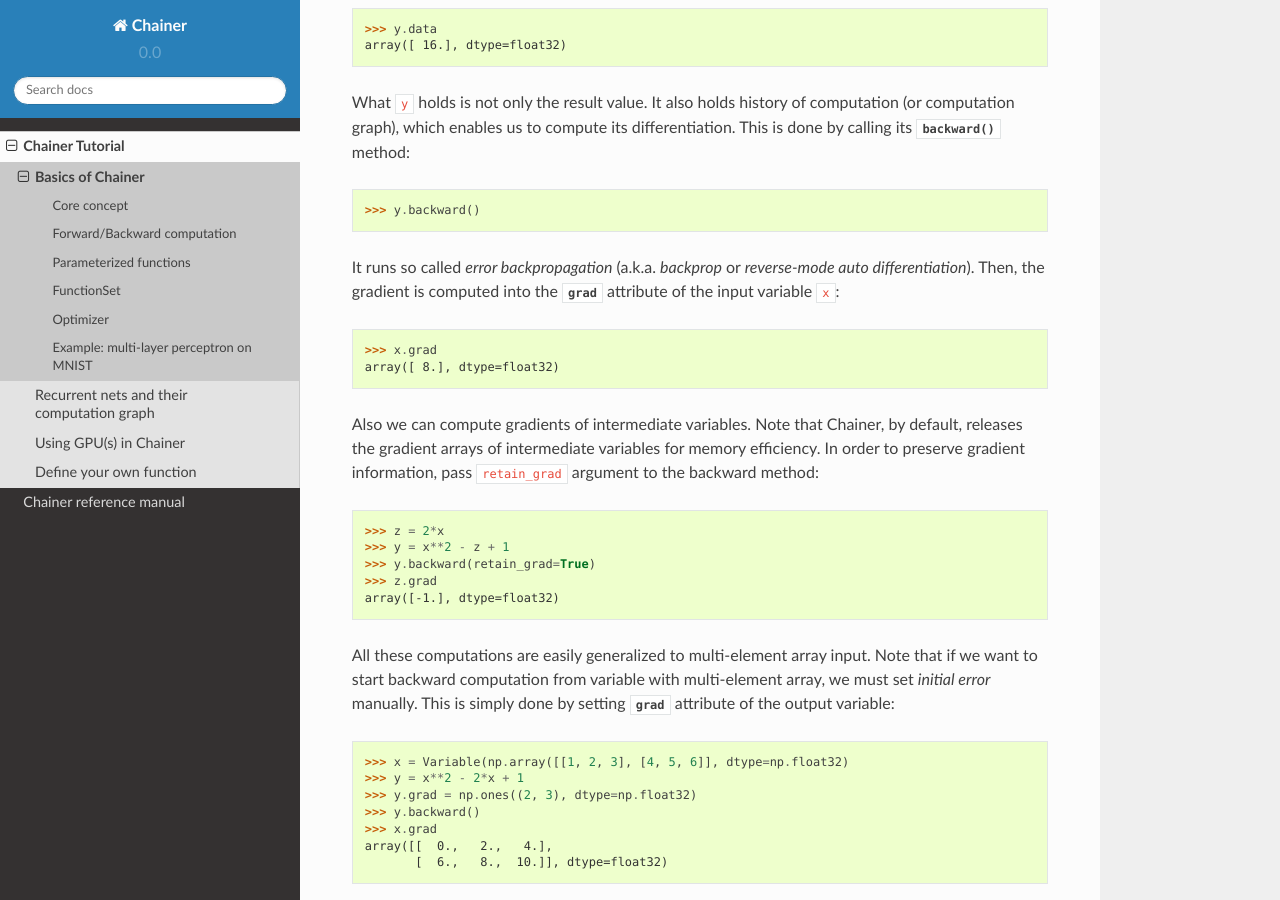
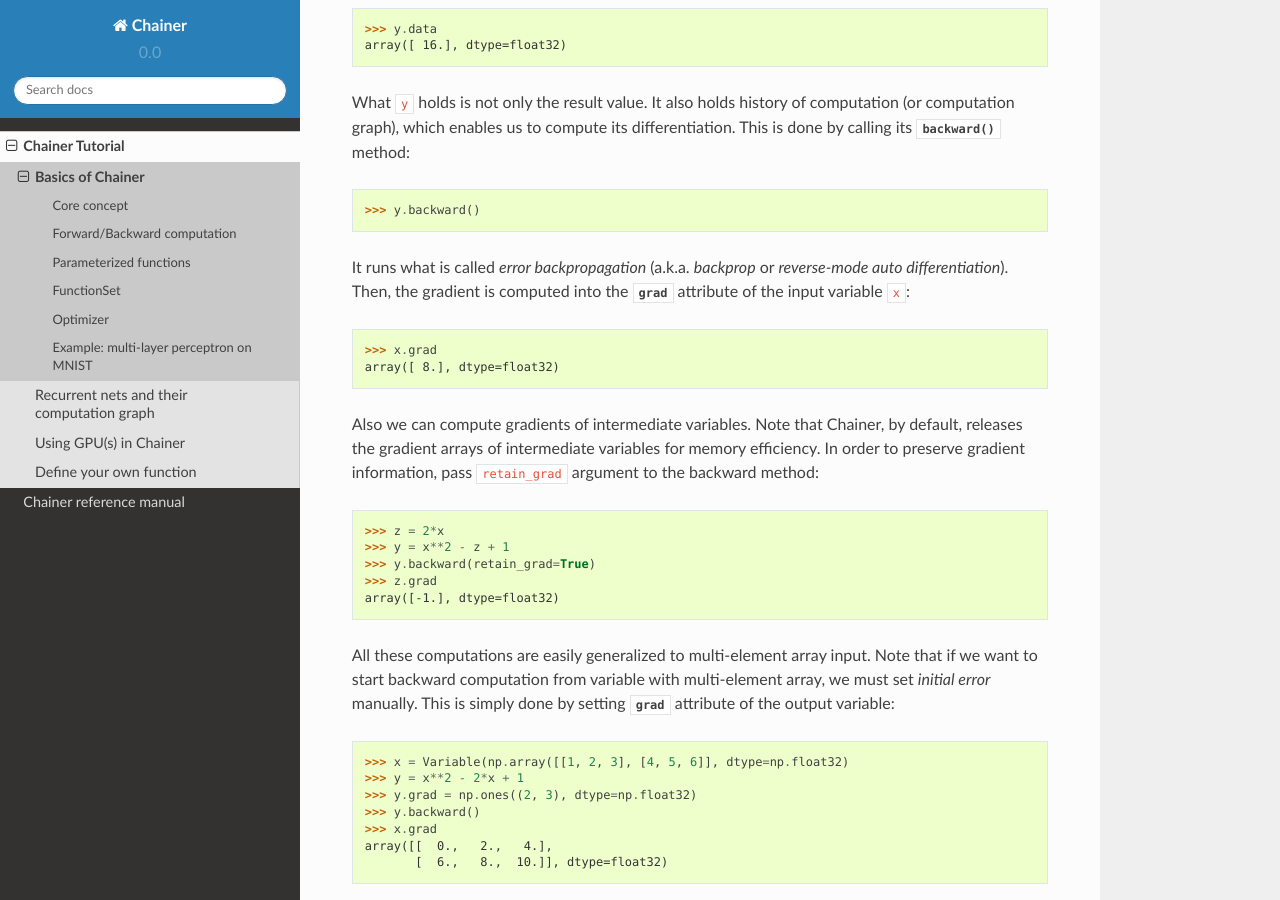
Before and after one commit to mitmul/intel-chainer, a Sphinx documentation site: the page built from docs/source/tutorial/basic.rst, in a window 1280 px wide and 900 px high, scrolled down 1775 px. Built offline with Sphinx 7.4.7 and the Read the Docs theme 2.0.0, drawn with Linux system fonts in a browser that asks for light colours.

Commit message:
Remove wording 'so called'

```diff
--- a/docs/source/tutorial/basic.rst
+++ b/docs/source/tutorial/basic.rst
@@ -82,7 +82,7 @@
 
   >>> y.backward()
 
-It runs so called *error backpropagation* (a.k.a. *backprop* or *reverse-mode auto differentiation*).
+It runs what is called *error backpropagation* (a.k.a. *backprop* or *reverse-mode auto differentiation*).
 Then, the gradient is computed into the :attr:`~Variable.grad` attribute of the input variable ``x``::
 
   >>> x.grad
```
